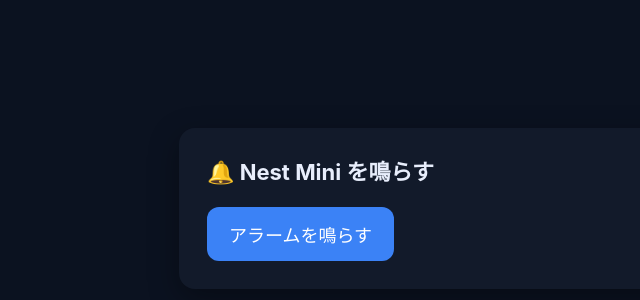
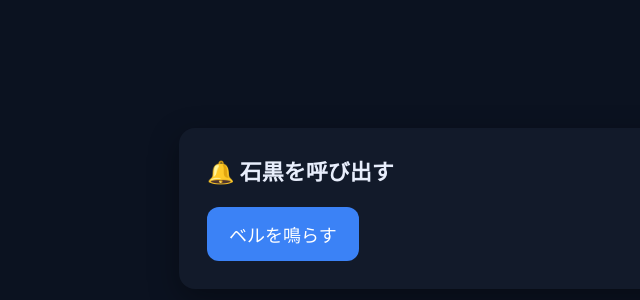
Before and after one commit to 1496R/alarm, a plain HTML site: page index.html in a window 1280 px wide. Shown: the part 200-500 px from the top of the page, without its empty margins (193-833 px from the left). Drawn offline with Linux system fonts and the light colour scheme.

Commit message:
Update index.html

```diff
--- a/index.html
+++ b/index.html
@@ -14,7 +14,7 @@
 </style>
 
 <div class="card">
-  <h1>🔔 Nest Mini を鳴らす</h1>
+  <h1>🔔 石黒を呼び出す</h1>
 
   <!-- 送信用の隠しiframe（ページ遷移せず送るため） -->
   <iframe name="sink" style="display:none"></iframe>
@@ -22,11 +22,11 @@
   <!-- ボタン：フォームPOST（CORS回避） -->
   <form id="f1" action="https://homeassistant.1496r.jp/api/webhook/alarm-kslfoBcFJhpUdXfQzQIur1IC" method="post" target="sink">
     <div class="row">
-      <button type="submit" class="primary">アラームを鳴らす</button>
+      <button type="submit" class="primary">ベルを鳴らす</button>
     </div>
   </form>
 
-  <div id="done" class="ok">送信しました。数秒でスピーカーが鳴ります。</div>
+  <div id="done" class="ok">呼び出しました。恐れ入りますが、もう少々お待ちください！</div>
 </div>
 
 <script>
```
